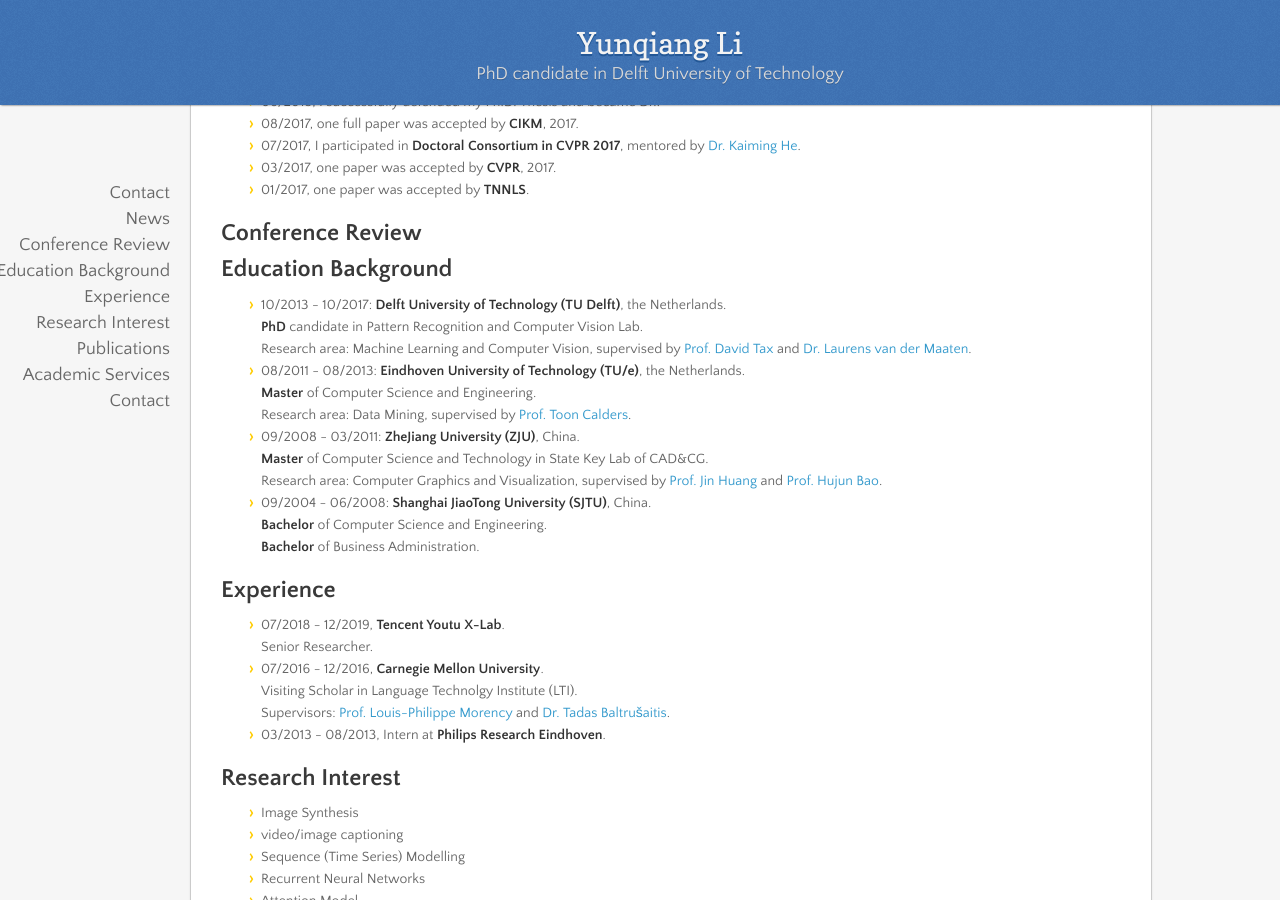
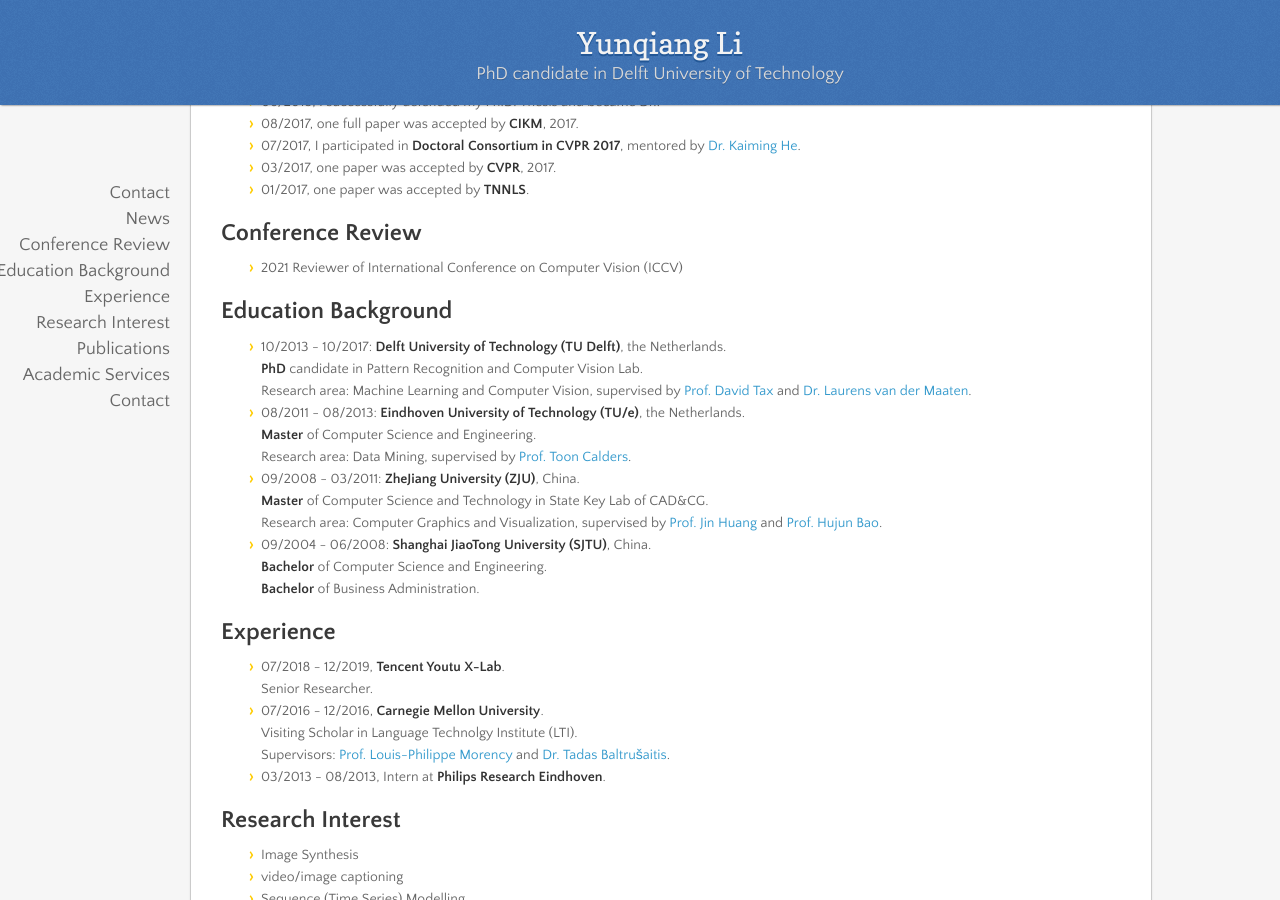
Before and after one commit to liyunqianggyn/liyunqianggyn.github.io, a Jekyll site: the page built from index.md, in a window 1280 px wide and 900 px high, scrolled down 742 px. Built offline with Jekyll 4.4.1, drawn with Linux system fonts in a browser that asks for light colours; nearby versions of some CDN libraries; our own code applies the rules of GitHub Pages for plain Markdown files.

Commit message:
Update index.md

```diff
--- a/index.md
+++ b/index.md
@@ -31,6 +31,8 @@ Delft University of Technology
 
 
 ## Conference Review
+
+- 2021   Reviewer of International Conference on Computer Vision (ICCV)
 
 ## Education Background
 * 10/2013 - 10/2017: __Delft University of Technology (TU Delft)__, the Netherlands.
```
